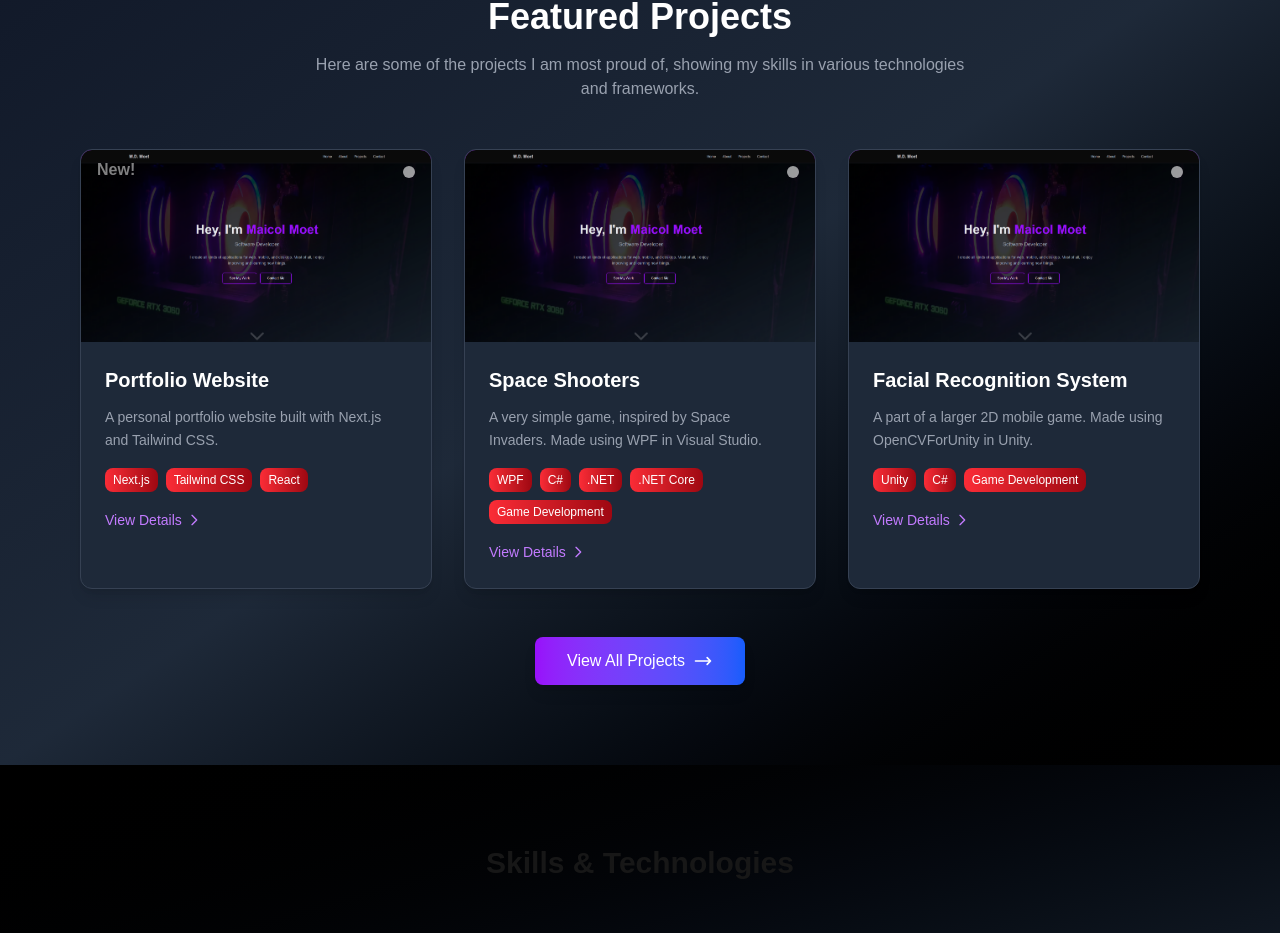
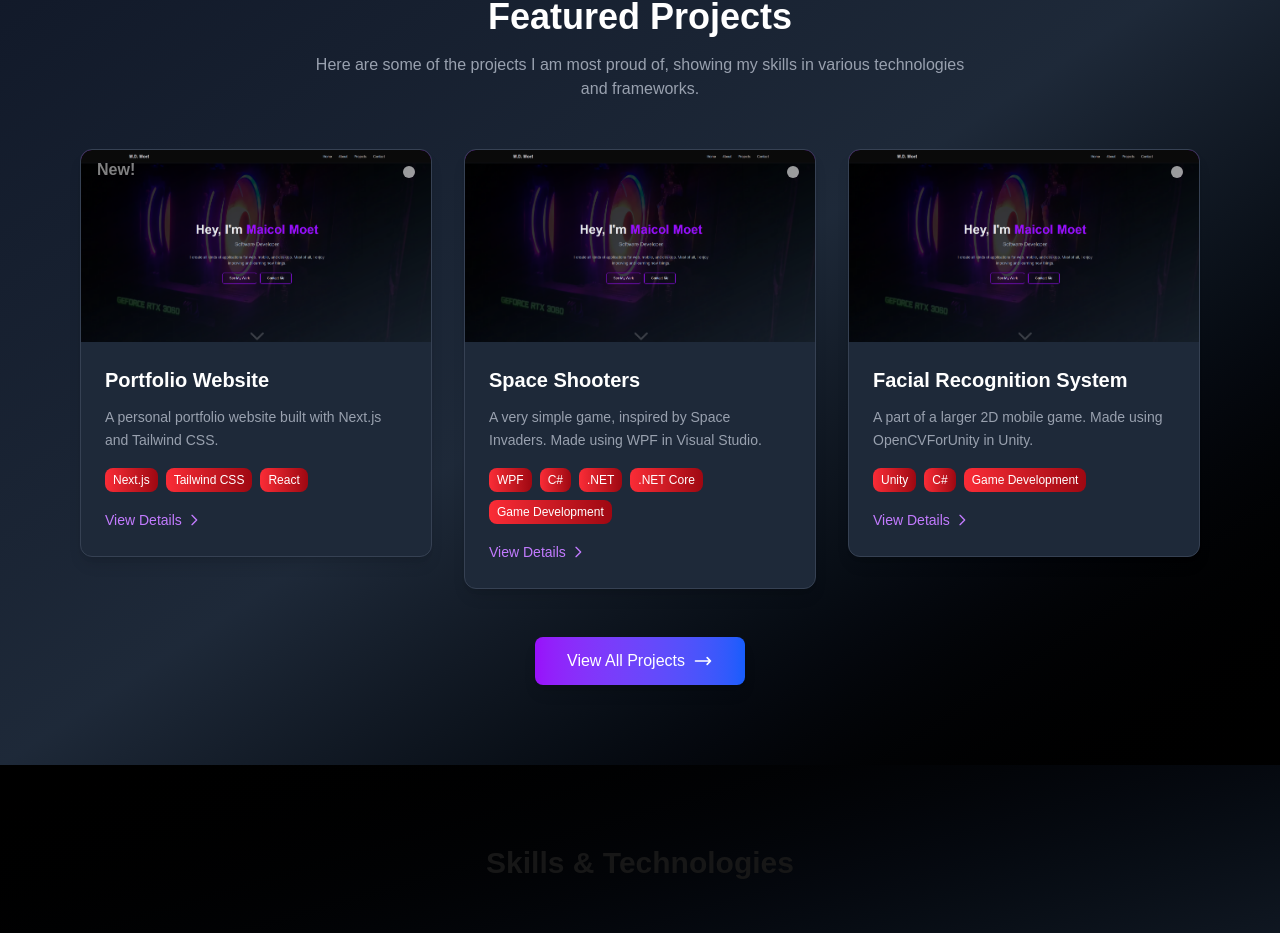
Before and after one commit to MDMoet/Portfolio, a Next.js app in the folder frontend/: page / in a window 1280 px wide. Shown: the part 883-1816 px from the top of the page. Built offline with nearby package versions, Linux system fonts and the light colour scheme.

Commit message:
Made improvements to the project showcase.

```diff
--- a/frontend/src/app/components/ProjectShowcase.tsx
+++ b/frontend/src/app/components/ProjectShowcase.tsx
@@ -12,6 +12,7 @@ type ProjectProps = {
 
 export default function ProjectShowcase({ new: isNew, title, description, tech, link }: ProjectProps) {
   return (
+    <Link href={link} className="group">
     <div
       className="group bg-gray-800 rounded-xl shadow-lg overflow-hidden hover:shadow-2xl transition-all duration-300 hover:-translate-y-2 border border-gray-700"
     >
@@ -59,5 +60,6 @@ export default function ProjectShowcase({ new: isNew, title, description, tech,
         </Link>
       </div>
     </div>
+    </Link>
   );
 }
```
